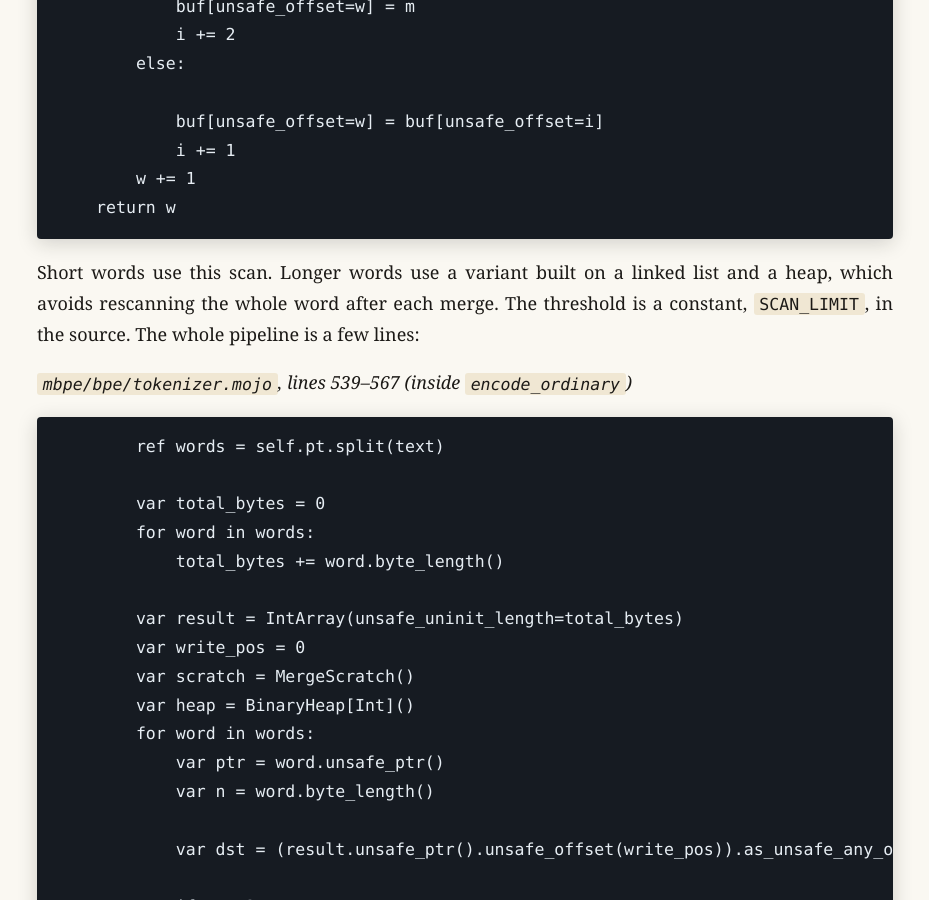
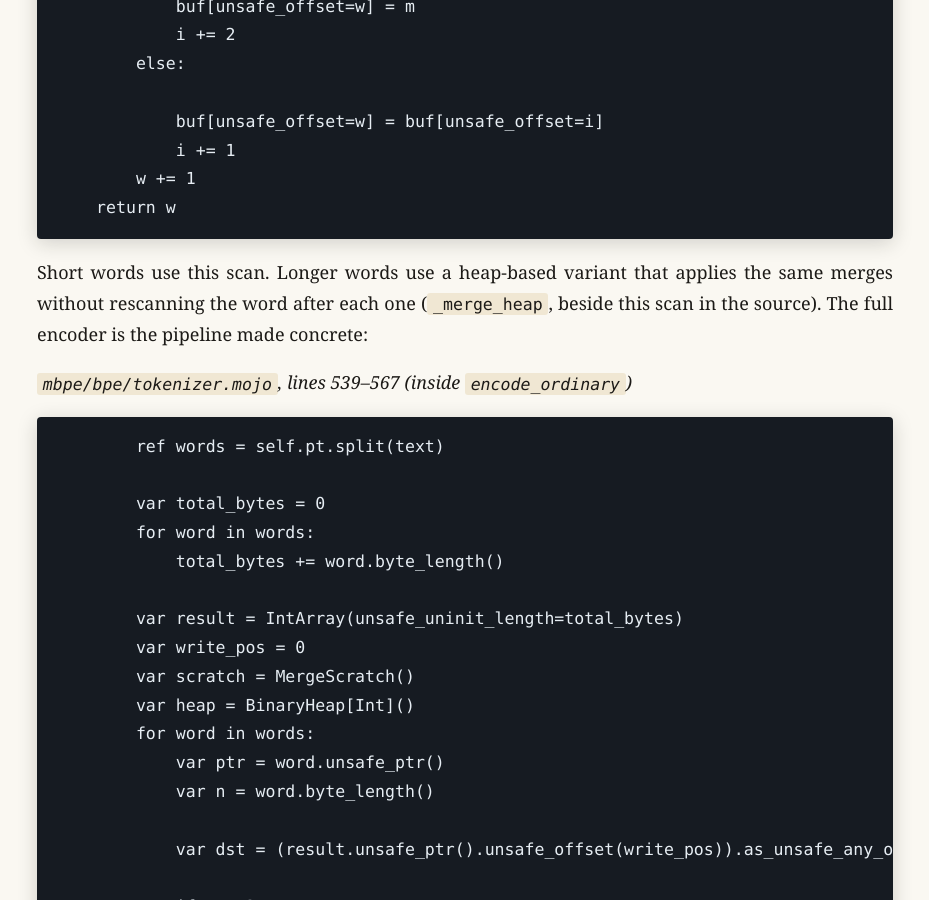
Before and after one commit to ratulb/tokens-to-transformers, a Jekyll site: the page built from _chapters/ch01.md, in a window 1280 px wide and 900 px high, scrolled down 19805 px. Shown: the whole window, without its empty margins (175-1104 px from the left). Built offline with Jekyll 4.4.1, drawn with Linux system fonts in a browser that asks for light colours.

Commit message:
Compress heap coverage; update stale author notes per review

````diff
--- a/_chapters/ch01.md
+++ b/_chapters/ch01.md
@@ -644,7 +644,7 @@ def merge_inplace(
     return w
 ```
 
-Short words use this scan. Longer words use a variant built on a linked list and a heap, which avoids rescanning the whole word after each merge. The threshold is a constant, `SCAN_LIMIT`, in the source. The whole pipeline is a few lines:
+Short words use this scan. Longer words use a heap-based variant that applies the same merges without rescanning the word after each one (`_merge_heap`, beside this scan in the source). The full encoder is the pipeline made concrete:
 
 *`mbpe/bpe/tokenizer.mojo`, lines 539–567 (inside `encode_ordinary`)*
 
````
Also changed, not shown: other parts of _chapters/ch01.md (+1 -1 lines).
